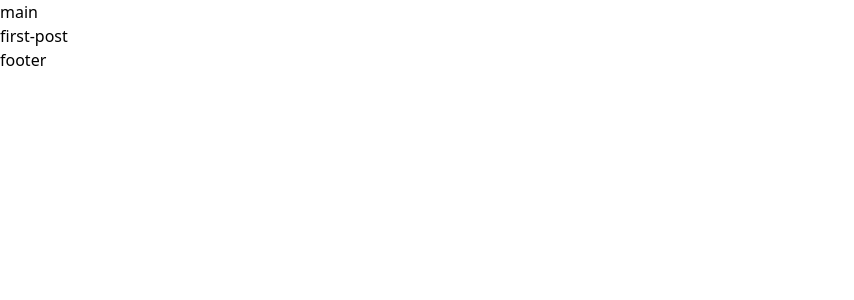
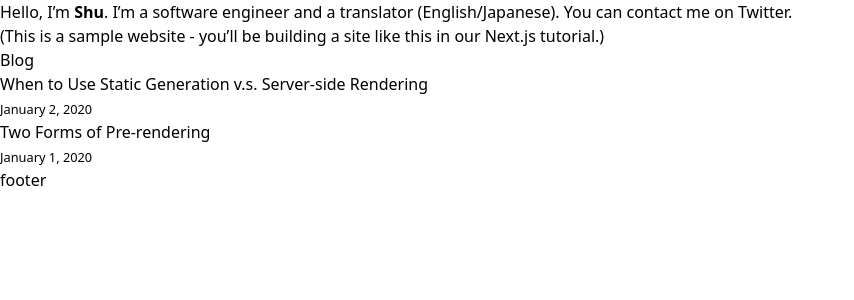
Before and after one commit to EGASHIRAAkihide/portfolio-gashi, a Next.js app: page / in a window 1280 px wide. Shown: the top 300 px of the page, without its empty margins (0-854 px from the left). Built offline with nearby package versions, Linux system fonts and the light colour scheme.

Commit message:
(feat) [main] add new api and fetch

```diff
--- /dev/null
+++ b/components/date/index.tsx
@@ -0,0 +1,10 @@
+import { parseISO, format } from 'date-fns';
+
+type Props = {
+  dateString: string;
+}
+
+export default function Date({ dateString }: Props) {
+  const date = parseISO(dateString);
+  return <time dateTime={dateString}>{format(date, 'LLLL d, yyyy')}</time>;
+}
--- a/lib/posts.tsx
+++ b/lib/posts.tsx
@@ -1,6 +1,8 @@
 import fs from 'fs'
 import path from 'path'
 import matter from 'gray-matter'
+import { remark } from 'remark';
+import html from 'remark-html';
 
 const postsDirectory = path.join(process.cwd(), 'data/posts')
 
@@ -44,16 +46,22 @@
   })
 }
 
-export function getPostData(id: any) {
+export async function getPostData(id: any) {
   const fullPath = path.join(postsDirectory, `${id}.md`)
   const fileContents = fs.readFileSync(fullPath, 'utf8')
 
   // Use gray-matter to parse the post metadata section
   const matterResult = matter(fileContents)
 
+  const processedContent = await remark()
+    .use(html)
+    .process(matterResult.content);
+  const contentHtml = processedContent.toString();
+
   // Combine the data with the id
   return {
     id,
+    contentHtml,
     ...matterResult.data
   }
 }
--- a/package.json
+++ b/package.json
@@ -12,12 +12,15 @@
     "@types/node": "18.11.9",
     "@types/react": "18.0.25",
     "@types/react-dom": "18.0.9",
+    "date-fns": "^2.29.3",
     "eslint": "8.27.0",
     "eslint-config-next": "13.0.3",
     "gray-matter": "^4.0.3",
     "next": "13.0.3",
     "react": "18.2.0",
     "react-dom": "18.2.0",
+    "remark": "^14.0.2",
+    "remark-html": "^15.0.1",
     "typescript": "4.9.3"
   },
   "devDependencies": {
--- a/pages/api/hello.ts
+++ b/pages/api/hello.ts
@@ -1,4 +1,3 @@
-// Next.js API route support: https://nextjs.org/docs/api-routes/introduction
 import type { NextApiRequest, NextApiResponse } from 'next'
 
 type Data = {
--- a/pages/index.tsx
+++ b/pages/index.tsx
@@ -1,11 +1,57 @@
 import Link from 'next/link';
 import Layout from '../components/layout';
+import { getSortedPostsData } from '../lib/posts';
+import Date from '../components/date';
+import Head from 'next/head';
 
-export default function Home() {
+type Props = {
+  allPostsData: {
+    id: string,
+    date: string,
+    title: string,
+  }[]
+}
+
+export default function Home({ allPostsData }: Props) {
   return (
     <Layout>
-      <div>main</div>
-      <Link href="/posts/">first-post</Link>
+      <Head>
+        <title>title</title>
+      </Head>
+      <section>
+        <p>
+          Hello, I’m <strong>Shu</strong>. I’m a software engineer and a
+          translator (English/Japanese). You can contact me on{' '}
+          <a href="https://twitter.com/chibicode">Twitter</a>.
+        </p>
+        <p>
+          (This is a sample website - you’ll be building a site like this in{' '}
+          <a href="https://nextjs.org/learn">our Next.js tutorial</a>.)
+        </p>
+      </section>
+      <section>
+        <h2>Blog</h2>
+        <ul>
+          {allPostsData.map(({ id, date, title }) => (
+            <li key={id}>
+              <Link href={`/posts/${id}`}>{title}</Link>
+              <br />
+              <small>
+                <Date dateString={date} />
+              </small>
+            </li>
+          ))}
+        </ul>
+      </section>
     </Layout>
   )
 }
+
+export async function getStaticProps() {
+  const allPostsData = getSortedPostsData()
+  return {
+    props: {
+      allPostsData
+    }
+  }
+}
--- a/pages/posts/[id].tsx
+++ b/pages/posts/[id].tsx
@@ -1,4 +1,5 @@
 import { getAllPostIds, getPostData } from '../../lib/posts'
+import Date from '../../components/date'
 
 export default function Post({ postData }: any) {
   return (
@@ -7,7 +8,8 @@
       <br />
       {postData.id}
       <br />
-      {postData.date}
+      <Date dateString={postData.date} />
+      <div dangerouslySetInnerHTML={{ __html: postData.contentHtml }} />
     </div>
 
   )
@@ -22,7 +24,7 @@
 }
 
 export async function getStaticProps({ params }: any) {
-  const postData = getPostData(params.id)
+  const postData = await getPostData(params.id)
   return {
     props: {
       postData
```
Also changed, not shown: 1 other file (tests, documents, lock files or other folders).
